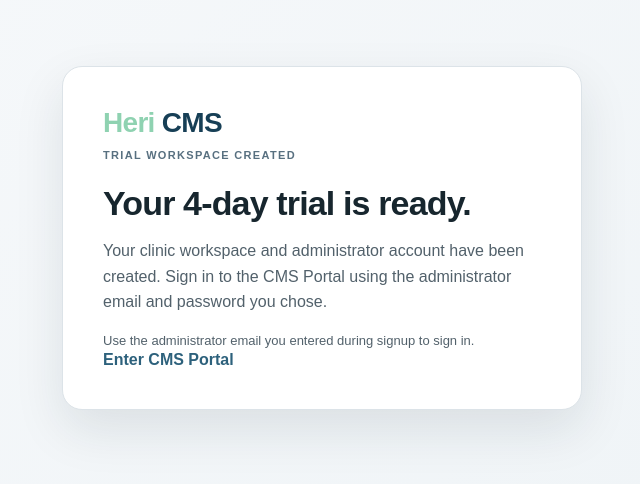
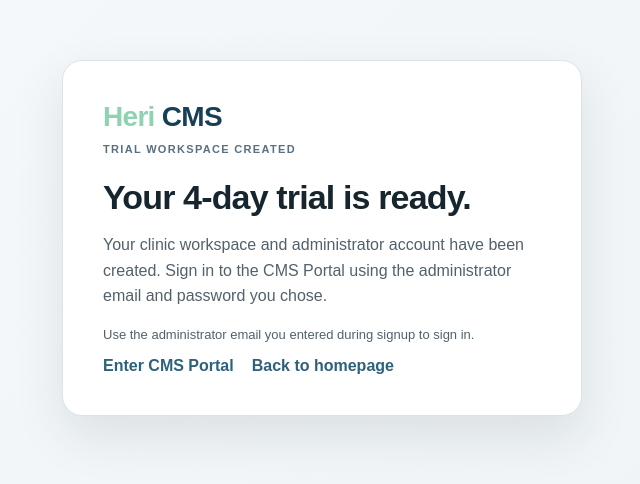
Before and after one commit to violetkimani77-ux/clinic-management-system, a Next.js app: page /trial/success in a window 1280 px wide. Shown: the part 162-646 px from the top of the page, without its empty margins (318-958 px from the left). Built offline with nearby package versions, Linux system fonts and the light colour scheme.

Commit message:
ux: add homepage link to trial success

```diff
--- a/app/trial/success/page.tsx
+++ b/app/trial/success/page.tsx
@@ -16,7 +16,10 @@ export default function TrialSuccessPage() {
           Your clinic workspace and administrator account have been created. Sign in to the CMS Portal using the administrator email and password you chose.
         </p>
         <p className={styles.note}>Use the administrator email you entered during signup to sign in.</p>
-        <Link href="/login" className={styles.login}>Enter CMS Portal</Link>
+        <div className={styles.navigation}>
+          <Link href="/login" className={styles.login}>Enter CMS Portal</Link>
+          <Link href="/" className={styles.home}>Back to homepage</Link>
+        </div>
       </section>
     </main>
   );
```
